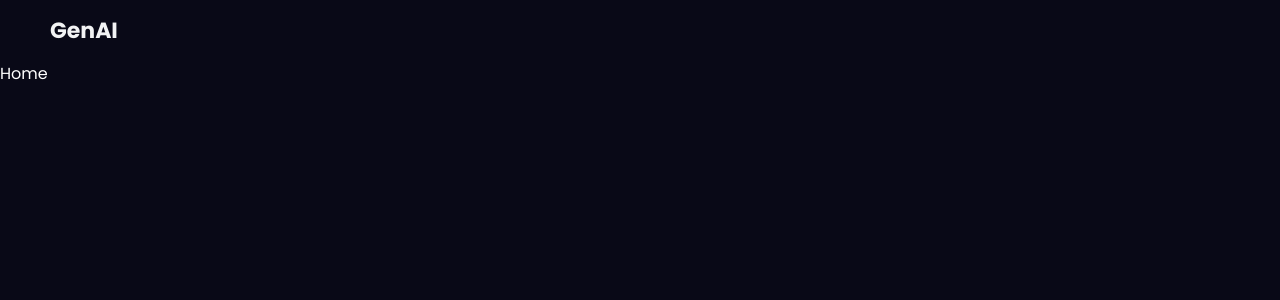
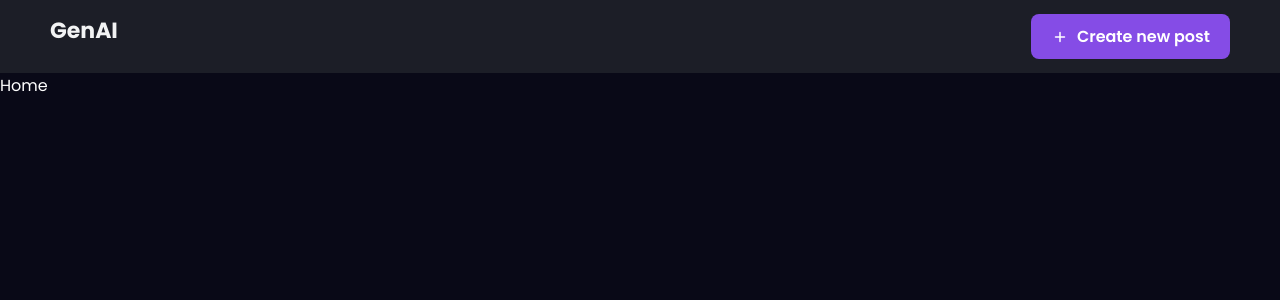
Before and after one commit to Sushant883/AiImageGenerator, a React (Create React App) app in the folder client/: page / in a window 1280 px wide. Shown: the top 300 px of the page. Built offline with nearby package versions, Linux system fonts and the light colour scheme.

Commit message:
add complete navbar code

```diff
--- a/client/src/App.js
+++ b/client/src/App.js
@@ -14,6 +14,7 @@ const Container = styled.div`
   overflow-x: hidden;
   overflow-y: hidden;
   transition : all 0.2s ease;
+
 `;
 
 const Wrapper = styled.div`
@@ -24,6 +25,7 @@ const Wrapper = styled.div`
   justify-content: space-between;
   flex: 3;
   color:white;
+
 `;
 
 function App() {
--- a/client/src/components/Navbar.jsx
+++ b/client/src/components/Navbar.jsx
@@ -1,11 +1,13 @@
 import React from "react";
 import styled from "styled-components";
 import Button from "./Button";
-import { AddRounded } from "@mui/icons-material";
+import { AddRounded, ExploreRounded } from "@mui/icons-material";
+import { useNavigate, useLocation } from "react-router-dom";
+// import { darkTheme } from "./utils/Theme";
 
 const Container = styled.div`
   flex: 1;
-  background: ${({ theme }) => theme.navbar};
+  background: ${({ theme }) => theme.bgLight};
   color: ${({ theme }) => theme.text_primary};
   font-weight: bold;
   font-size: 22px;
@@ -13,23 +15,50 @@ const Container = styled.div`
   display: flex;
   justify-content: space-between;
   align-item: center;
-  box-shadow: 0,0,10px,rgba (0,0,0,0.15);
+  box-shadow: 0, 0, 10px, rgba (0, 0, 0, 0.15);
+  @media only screen and (max-width: 600px) {
+    padding: 10px 12px;
+  }
 `;
 
 function Navbar() {
+  const navigate = useNavigate();
+  const location = useLocation();
+  const path = location.pathname.split("/");
   return (
     <Container>
       GenAI
-      <Button
-        text="Create new post"
+
+      {/* in this our if condition starts  */}
+      { path[1] === "post" ? (
+        <Button
+        onClick={() => navigate("/")}
+        text="Explore Posts"
         leftIcon={
-          <AddRounded
+          <ExploreRounded
             style={{
               fontSize: "18px",
             }}
           />
         }
+        type="secondary"
       />
+      ) : (
+        <Button
+          onClick={() => navigate("/post")}
+          text="Create new post"
+          leftIcon={
+            <AddRounded
+              style={{
+                fontSize: "18px",
+              }}
+            />
+          }
+        />
+      )}
+
+      {/* here our if condition ends  */}
+
     </Container>
   );
 }
--- a/client/src/components/button.js
+++ b/client/src/components/button.js
@@ -1,11 +1,69 @@
-import React from 'react'
+// src/components/Button.jsx
+import React from "react";
+import styled, { css } from "styled-components";
+import { CircularProgress } from "@mui/material";
 
-function button() {
+const StyledButton = styled.button`
+  display: inline-flex;
+  align-items: center;
+  justify-content: center;
+  gap: 8px;
+  padding: ${({ size }) => (size === "small" ? "8px 16px" : size === "large" ? "14px 28px" : "10px 20px")};
+  background-color: ${({ theme, variant }) =>
+    variant === "outlined" ? "transparent" : theme.primary};
+  color: ${({ theme, variant }) =>
+    variant === "outlined" ? theme.primary : "#fff"};
+  border: ${({ theme, variant }) =>
+    variant === "outlined" ? `2px solid ${theme.primary}` : "none"};
+  font-size: ${({ size }) => (size === "small" ? "14px" : size === "large" ? "18px" : "16px")};
+  border-radius: 8px;
+  cursor: pointer;
+  transition: all 0.3s ease;
+  font-weight: 600;
+
+  &:hover {
+    opacity: 0.8;
+    transform: translateY(-2px);
+  }
+
+  ${({ disabled }) =>
+    disabled &&
+    css`
+      background-color: gray;
+      color: white;
+      cursor: not-allowed;
+      opacity: 0.6;
+    `}
+`;
+
+const Button = ({
+  text,
+  leftIcon,
+  rightIcon,
+  onClick,
+  size = "medium", // small, medium, large
+  variant = "contained", // contained, outlined
+  loading = false,
+  disabled = false,
+}) => {
   return (
-    <div>
+    <StyledButton
+      onClick={onClick}
+      size={size}
+      variant={variant}
+      disabled={disabled || loading}
+    >
+      {loading ? (
+        <CircularProgress size={22} color="inherit" />
+      ) : (
+        <>
+          {leftIcon}
+          {text}
+          {rightIcon}
+        </>
+      )}
+    </StyledButton>
+  );
+};
 
-    </div>
-  )
-}
-
-export default button
+export default Button;
```
